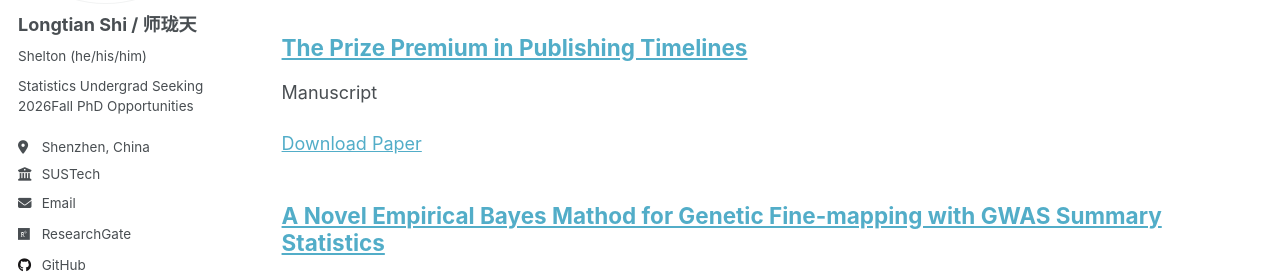
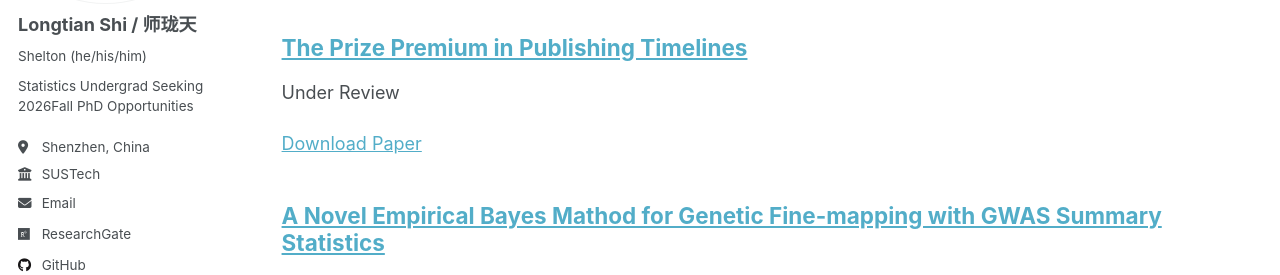
Before and after one commit to statslt/statslt.github.io, a Jekyll site: the page built from _pages/publications.html, in a window 1280 px wide and 993 px high. Shown: the part 229-504 px from the top of the window. Built offline with Jekyll 4.4.1, drawn with Linux system fonts in a browser that asks for light colours.

Commit message:
Update NTJY.md
Signed-off-by: shelton <124960483+statslt@users.noreply.github.com>

```diff
--- a/_publications/NTJY.md
+++ b/_publications/NTJY.md
@@ -2,7 +2,7 @@
 title: "The Prize Premium in Publishing Timelines"
 category: manuscripts
 permalink: /publication/NTJY
-excerpt: "Manuscript"
+excerpt: "Under Review"
 venue: ""
 paperurl: ""
 authors: ["Shi,L.", "Shi, Y.", "Fu, Y.", "Jiang, F.", "Ma, Y."]
```
